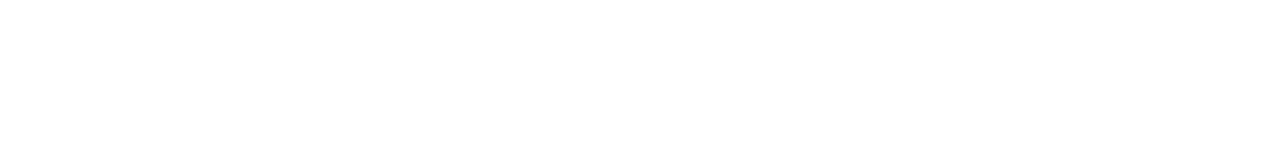
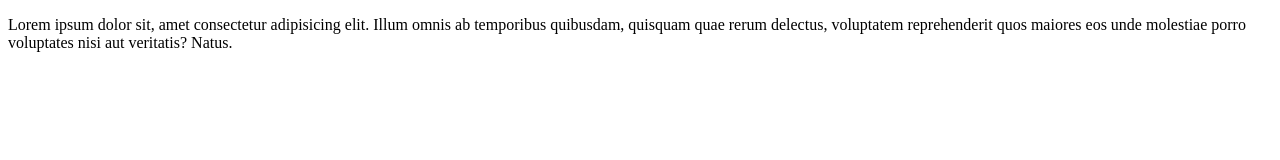
Before and after one commit to vaizun/2oy2dars, a plain HTML site: page index.html in a window 1280 px wide. Drawn offline with Linux system fonts and the light colour scheme.

Commit message:
lorem qoshdik

```diff
--- a/index.html
+++ b/index.html
@@ -4,6 +4,6 @@
     <title>Document</title>
   </head>
   <body>
-
+    <p>Lorem ipsum dolor sit, amet consectetur adipisicing elit. Illum omnis ab temporibus quibusdam, quisquam quae rerum delectus, voluptatem reprehenderit quos maiores eos unde molestiae porro voluptates nisi aut veritatis? Natus.</p>
   </body>
 </html>
```
